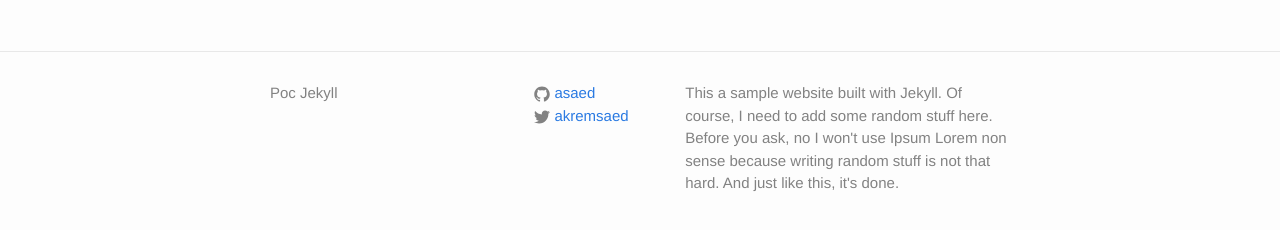
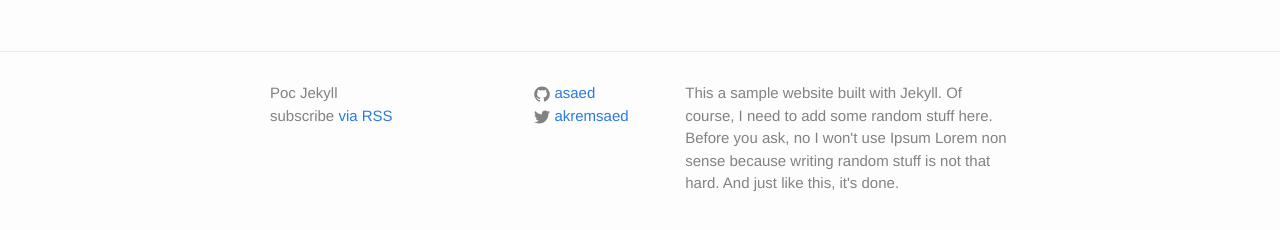
Before and after one commit to asaed/poc-jekyll, a Jekyll site: the page built from about.md, in a window 1280 px wide. Shown: the part 299-529 px from the top of the page. Built offline with Jekyll 4.4.1, drawn with Linux system fonts in a browser that asks for light colours.

Commit message:
move RSS link to footer and add post excerpt to home page

```diff
--- a/_includes/footer.html
+++ b/_includes/footer.html
@@ -7,7 +7,7 @@
       <div class="footer-col  footer-col-1">
         <ul class="contact-list">
           <li>{{ site.title }}</li>
-          <li><a href="mailto:{{ site.email }}">{{ site.email }}</a></li>
+          <li>subscribe <a href="{{ "/feed.xml" | prepend: site.baseurl }}">via RSS</a></li>
         </ul>
       </div>
 
--- a/index.html
+++ b/index.html
@@ -14,10 +14,9 @@
         <h2>
           <a class="post-link" href="{{ post.url | prepend: site.baseurl }}">{{ post.title }}</a>
         </h2>
+        {{ post.excerpt }}
       </li>
     {% endfor %}
   </ul>
 
-  <p class="rss-subscribe">subscribe <a href="{{ "/feed.xml" | prepend: site.baseurl }}">via RSS</a></p>
-
 </div>
```
